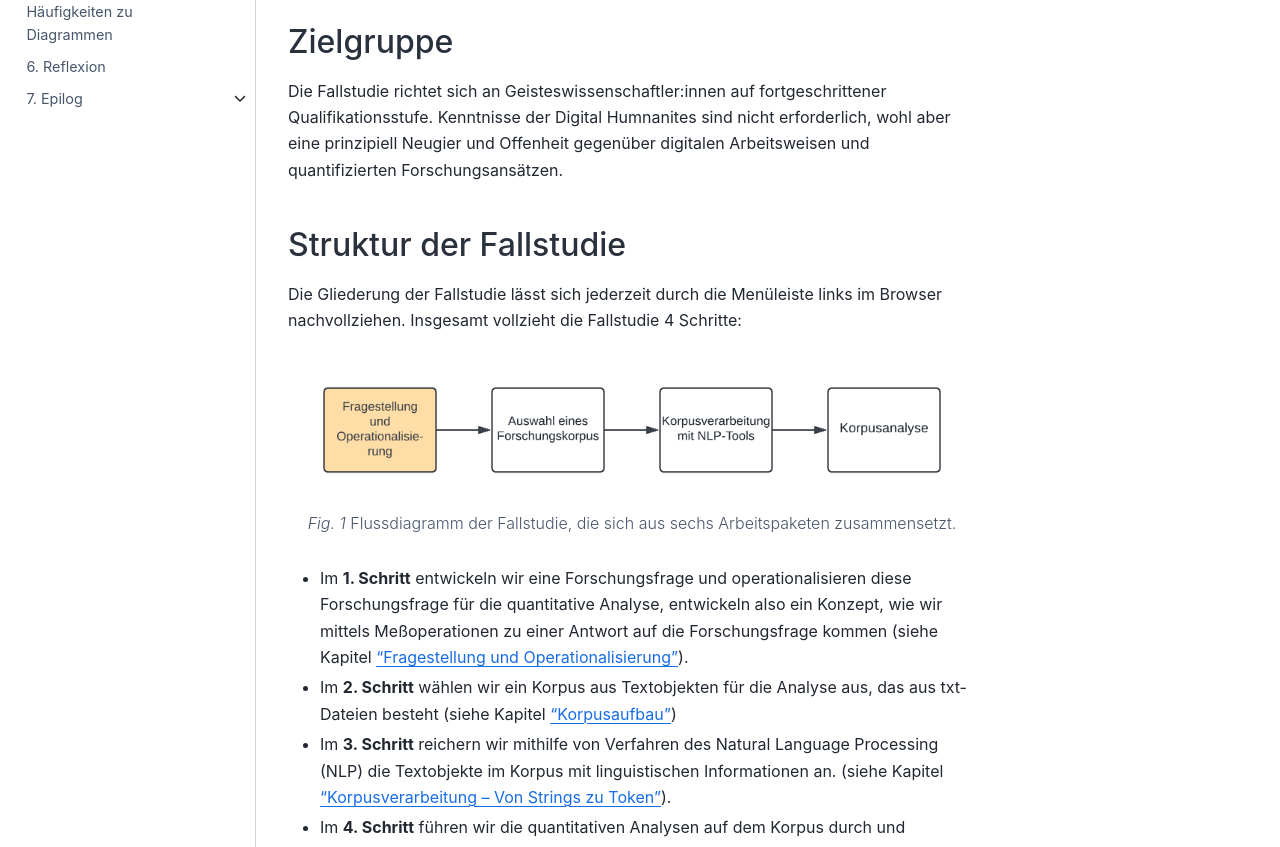
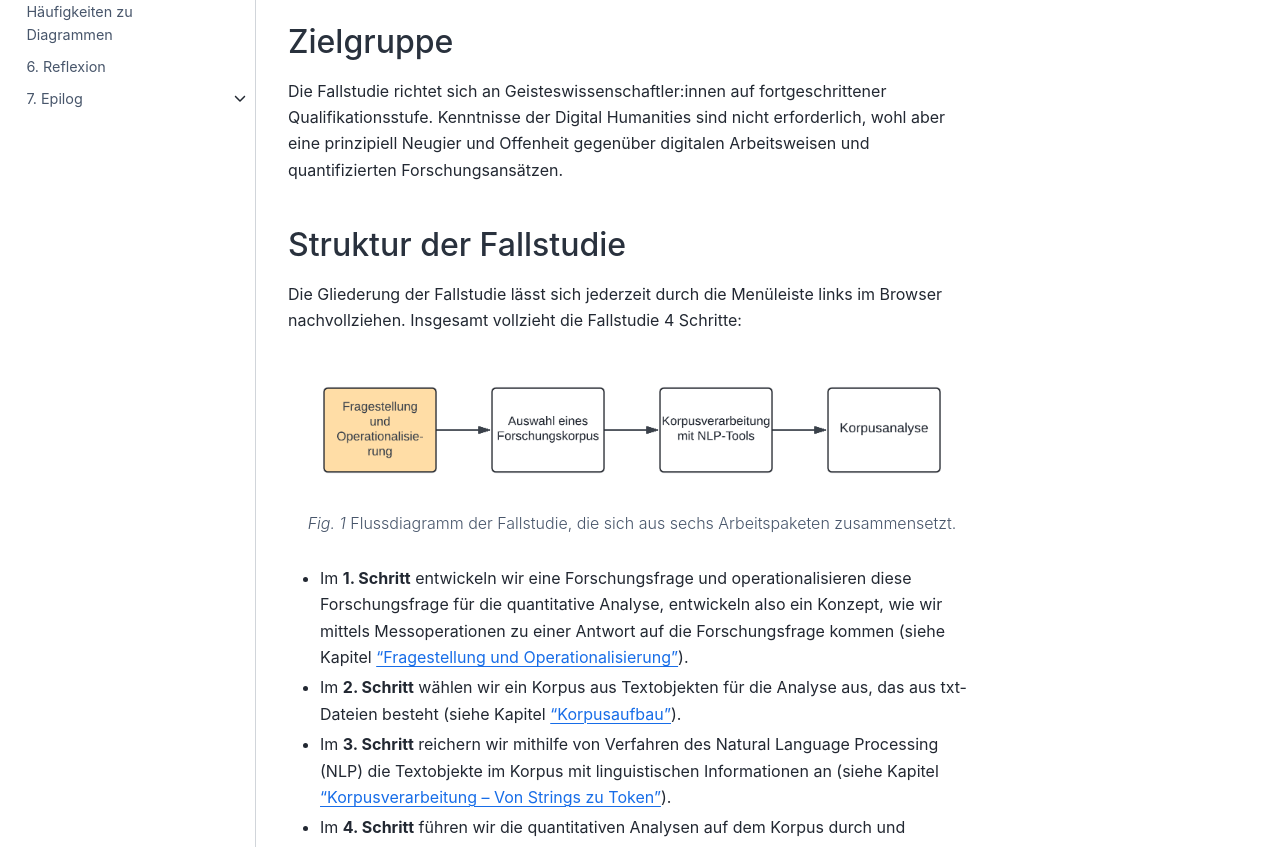
Before and after one commit to quadriga-dk/Text-Fallstudie-3, a Jupyter Book: the page built from front_page/intro.md, in a window 1280 px wide and 1400 px high. Shown: the part 553-1400 px from the top of the window. Built offline with Jupyter Book 1.0.4 settings and Sphinx 7.4.7 and the Sphinx Book theme 1.1.4, drawn with Linux system fonts in a browser that asks for light colours; pages that are not in the unit, such as notebooks, are missing from menus; cross-references to code outside the pages are shown as plain code.

Commit message:
Update intro.md
Rechtschreibung und Zeichensetzung korrigiert

````diff
--- a/front_page/intro.md
+++ b/front_page/intro.md
@@ -26,7 +26,7 @@ Die vorliegende Fallstudie bereitet – in Form eines ["Jupyter Books"](introduc
 Anhand einer Auswahl an deutschsprachigen literarischen Texten aus dem *Corpus of German-Language Fiction* {cite}`Fischer2017` wird dabei eine Frage aus dem Feld der Digitalen Literaturwissenschaft nachgegangen: **Wie diskursivieren deutschsprachige literarische Texte die abnehmende Luftqualität im 19. Jahrhundert?**
 
 ### Zielgruppe
-Die Fallstudie richtet sich an Geisteswissenschaftler:innen auf fortgeschrittener Qualifikationsstufe. Kenntnisse der Digital Humnanites sind nicht erforderlich, wohl aber eine prinzipiell Neugier und Offenheit gegenüber digitalen Arbeitsweisen und quantifizierten Forschungsansätzen.
+Die Fallstudie richtet sich an Geisteswissenschaftler:innen auf fortgeschrittener Qualifikationsstufe. Kenntnisse der Digital Humanities sind nicht erforderlich, wohl aber eine prinzipiell Neugier und Offenheit gegenüber digitalen Arbeitsweisen und quantifizierten Forschungsansätzen.
 
 
 ### Struktur der Fallstudie
@@ -40,9 +40,9 @@ name: Flussdiagramm der Fallstudie
 Flussdiagramm der Fallstudie, die sich aus sechs Arbeitspaketen zusammensetzt.
 ```
 
-- Im **1. Schritt** entwickeln wir eine Forschungsfrage und operationalisieren diese Forschungsfrage für die quantitative Analyse, entwickeln also ein Konzept, wie wir mittels Meßoperationen zu einer Antwort auf die Forschungsfrage kommen (siehe Kapitel ["Fragestellung und Operationalisierung"](research-question_intro)).
-- Im **2. Schritt** wählen wir ein Korpus aus Textobjekten für die Analyse aus, das aus txt-Dateien besteht (siehe Kapitel ["Korpusaufbau"](corpus-collection_intro))
-- Im **3. Schritt** reichern wir mithilfe von Verfahren des Natural Language Processing (NLP) die Textobjekte im Korpus mit linguistischen Informationen an. (siehe Kapitel ["Korpusverarbeitung – Von Strings zu Token"](corpus-processing_intro)).
+- Im **1. Schritt** entwickeln wir eine Forschungsfrage und operationalisieren diese Forschungsfrage für die quantitative Analyse, entwickeln also ein Konzept, wie wir mittels Messoperationen zu einer Antwort auf die Forschungsfrage kommen (siehe Kapitel ["Fragestellung und Operationalisierung"](research-question_intro)).
+- Im **2. Schritt** wählen wir ein Korpus aus Textobjekten für die Analyse aus, das aus txt-Dateien besteht (siehe Kapitel ["Korpusaufbau"](corpus-collection_intro)).
+- Im **3. Schritt** reichern wir mithilfe von Verfahren des Natural Language Processing (NLP) die Textobjekte im Korpus mit linguistischen Informationen an (siehe Kapitel ["Korpusverarbeitung – Von Strings zu Token"](corpus-processing_intro)).
 - Im **4. Schritt** führen wir die quantitativen Analysen auf dem Korpus durch und visualisieren die Ergebnisse (siehe Kapitel ["Korpusanalyse"](corpus-analysis_intro)).
 
 Die Fallstudie schließt mit einer Reflexion und einem Ausblick (siehe Kapitel ["Reflexion und Resümee"](reflection_reflection))
````
